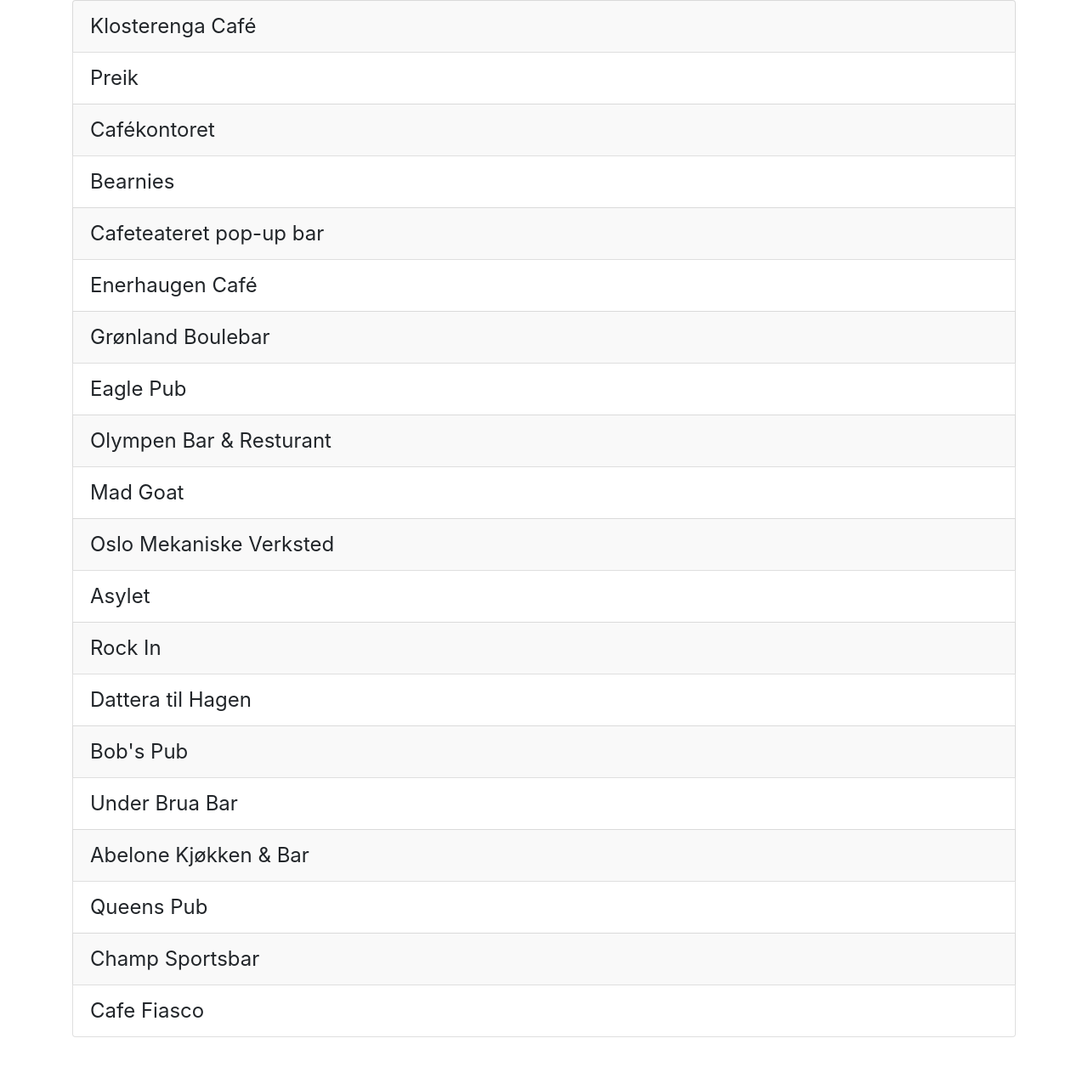
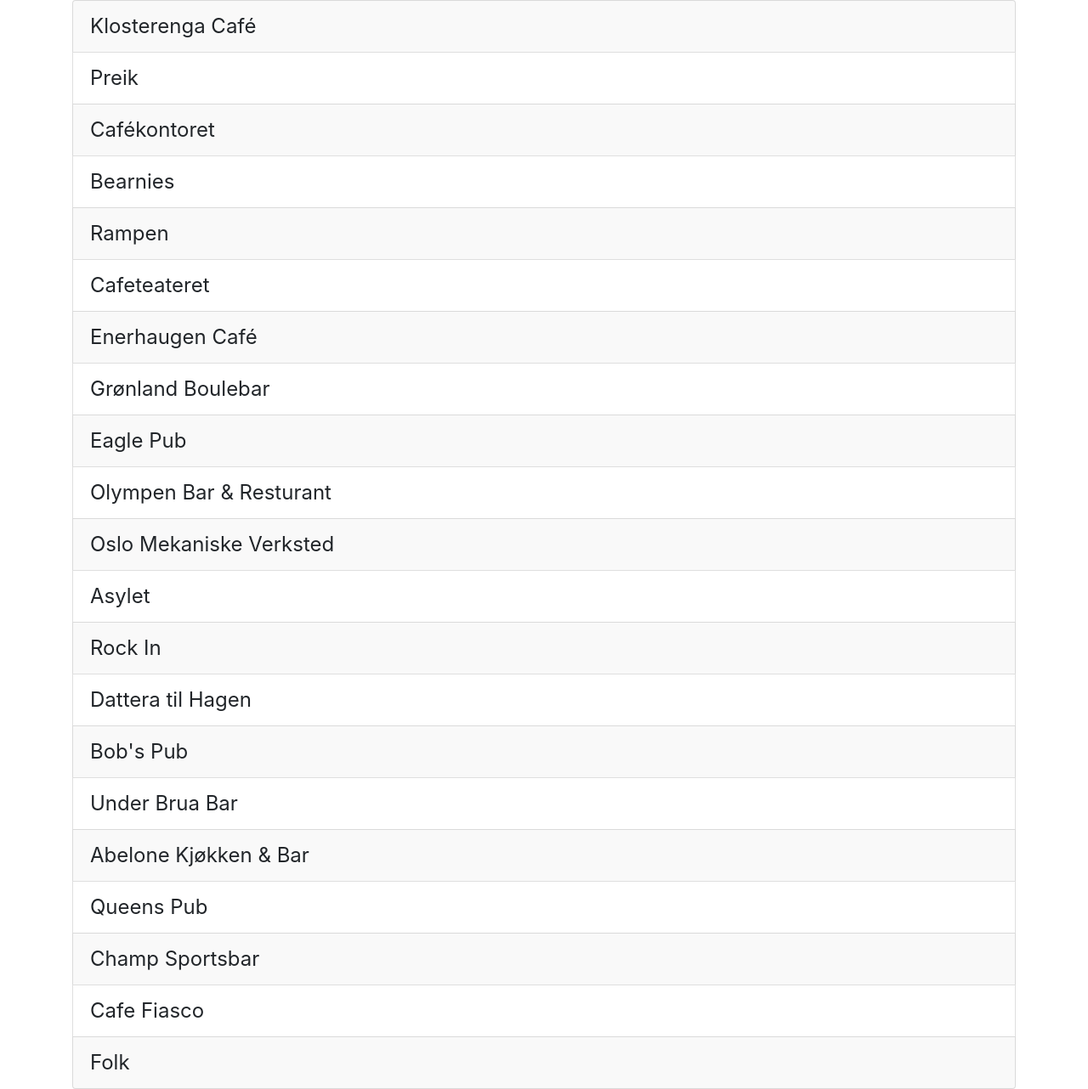
Before and after one commit to kusma/tom-waits, a Jekyll site: the page built from index.md, in a window 1280 px wide. Shown: the whole page at 85% size. Built offline with Jekyll 4.4.1, drawn with Linux system fonts in a browser that asks for light colours; before the commit the page ends 1221 px from its top, so only the background shows below that.

Commit message:
Update bars.yml

```diff
--- a/_data/bars.yml
+++ b/_data/bars.yml
@@ -6,7 +6,9 @@
   id: cafekontoret
 - name: Bearnies
   id: bearnies
-- name: Cafeteateret pop-up bar
+- name: Rampen
+  id: rampen
+- name: Cafeteateret
   id: cafeteateret
 - name: Enerhaugen Café
   id: enerhaugen
@@ -16,8 +18,6 @@
   id: eagle-pub
 - name: Olympen Bar & Resturant
   id: lompa
-- name: Mad Goat
-  id: mg10
 - name: Oslo Mekaniske Verksted
   id: oslo-mek
 - name: Asylet
@@ -38,3 +38,5 @@
   id: champ
 - name: Cafe Fiasco
   id: fiasco
+- name: Folk
+  id: folk
```
